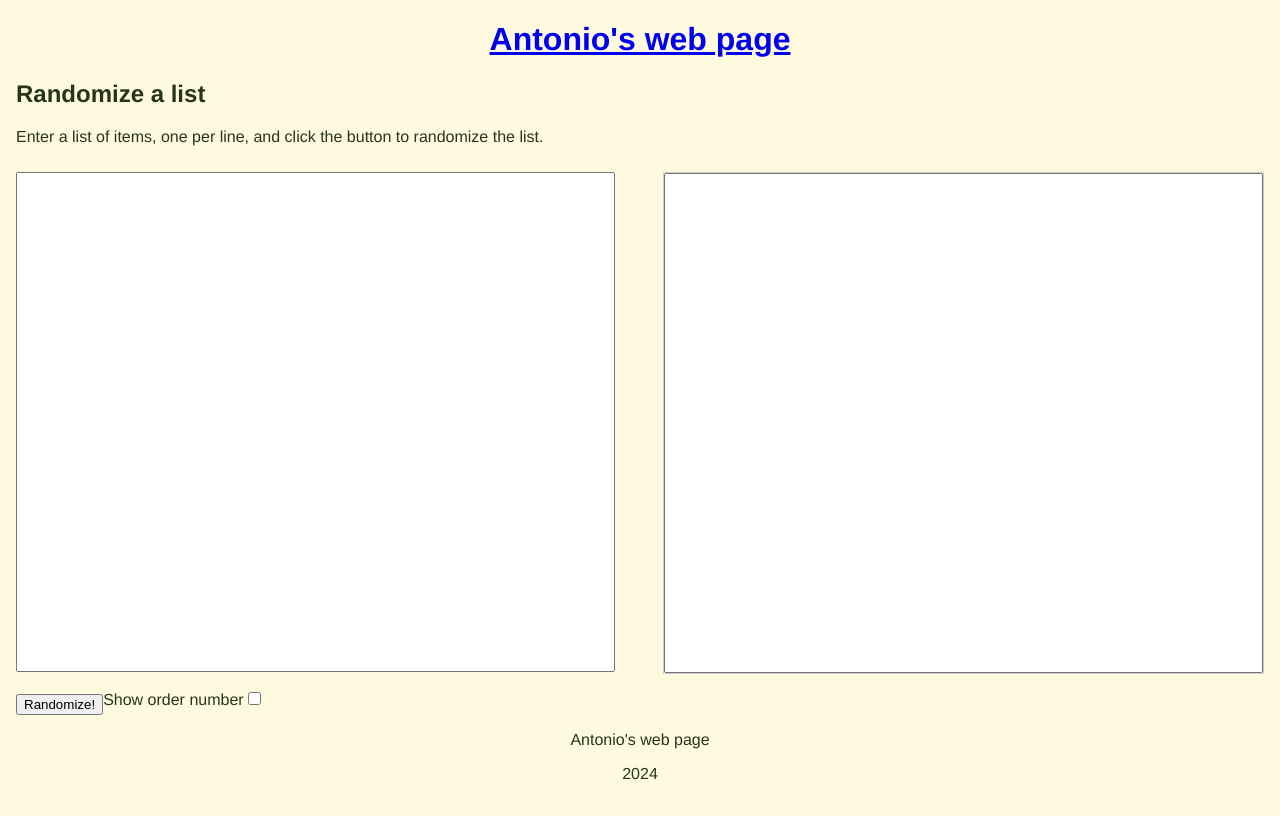
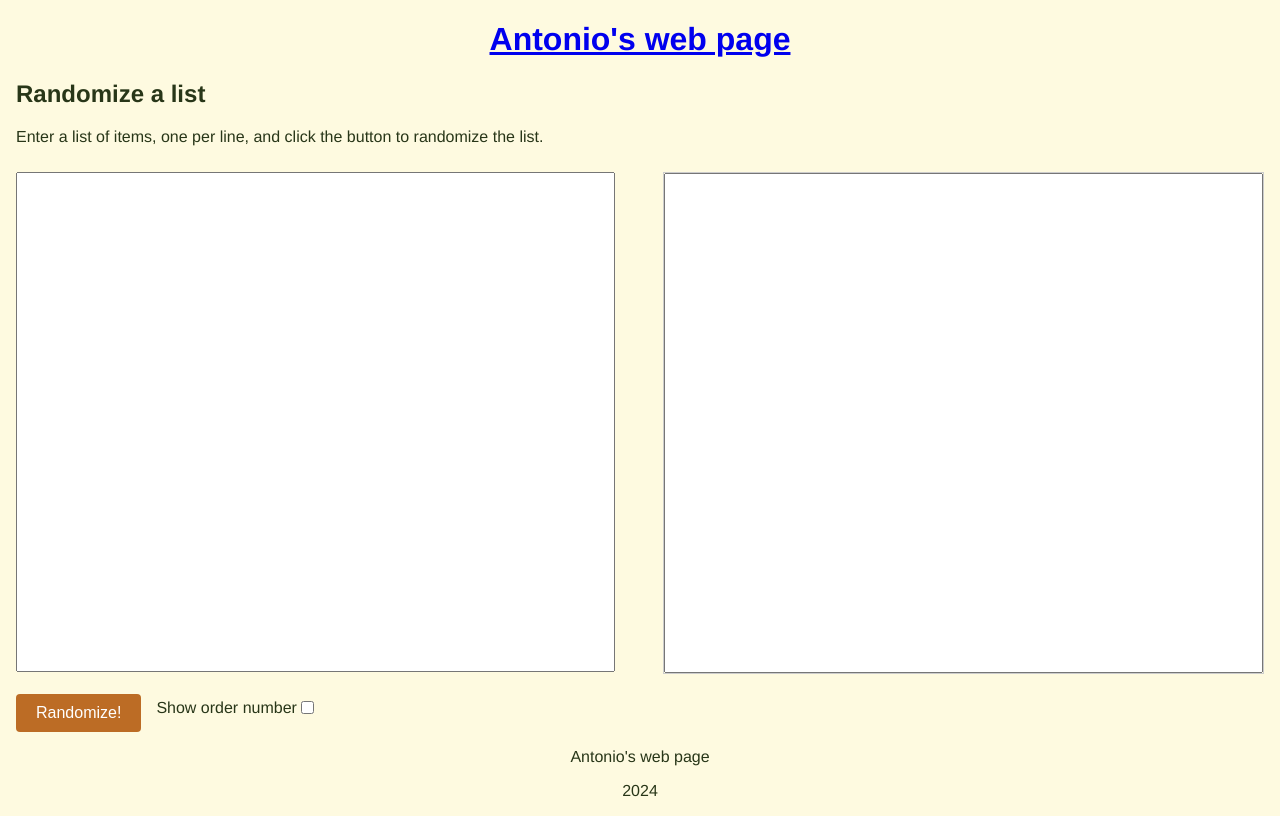
Before and after one commit to Ziruxltd/personal-web-page, a Vue app: page /random-list in a window 1280 px wide. Built offline with nearby package versions, Linux system fonts and the light colour scheme.

Commit message:
stylebtn

```diff
--- a/src/views/RandomListView.vue
+++ b/src/views/RandomListView.vue
@@ -12,7 +12,7 @@
         </div>
         <div id="btn-checkboxes">
             <button id="randomize" @click="randomizeList">Randomize!</button>
-            <div id="checkbox-order">
+            <div id="checkbox-container">
                 <label for="order-number">Show order number</label>
                 <input type="checkbox" v-model="orderNumber" @change="setOrderNumbers">
             </div>
@@ -87,6 +87,26 @@ function randomizeList() {
 
 #btn-checkboxes {
     display: flex;
-    align-items: center; /* Optional: This will vertically align the items in the middle */
+    align-items: center;
+}
+
+#checkbox-container {
+    margin-left: 15px;
+    display: flex;
+    align-items: center;
+}
+
+#randomize {
+    background-color: #BC6C25;
+    color: white;
+    padding: 10px 20px;
+    border: none;
+    border-radius: 4px;
+    cursor: pointer;
+    font-size: 16px;
+}
+
+#randomize:hover {
+    background-color: #DDA15E;
 }
 </style>
```
